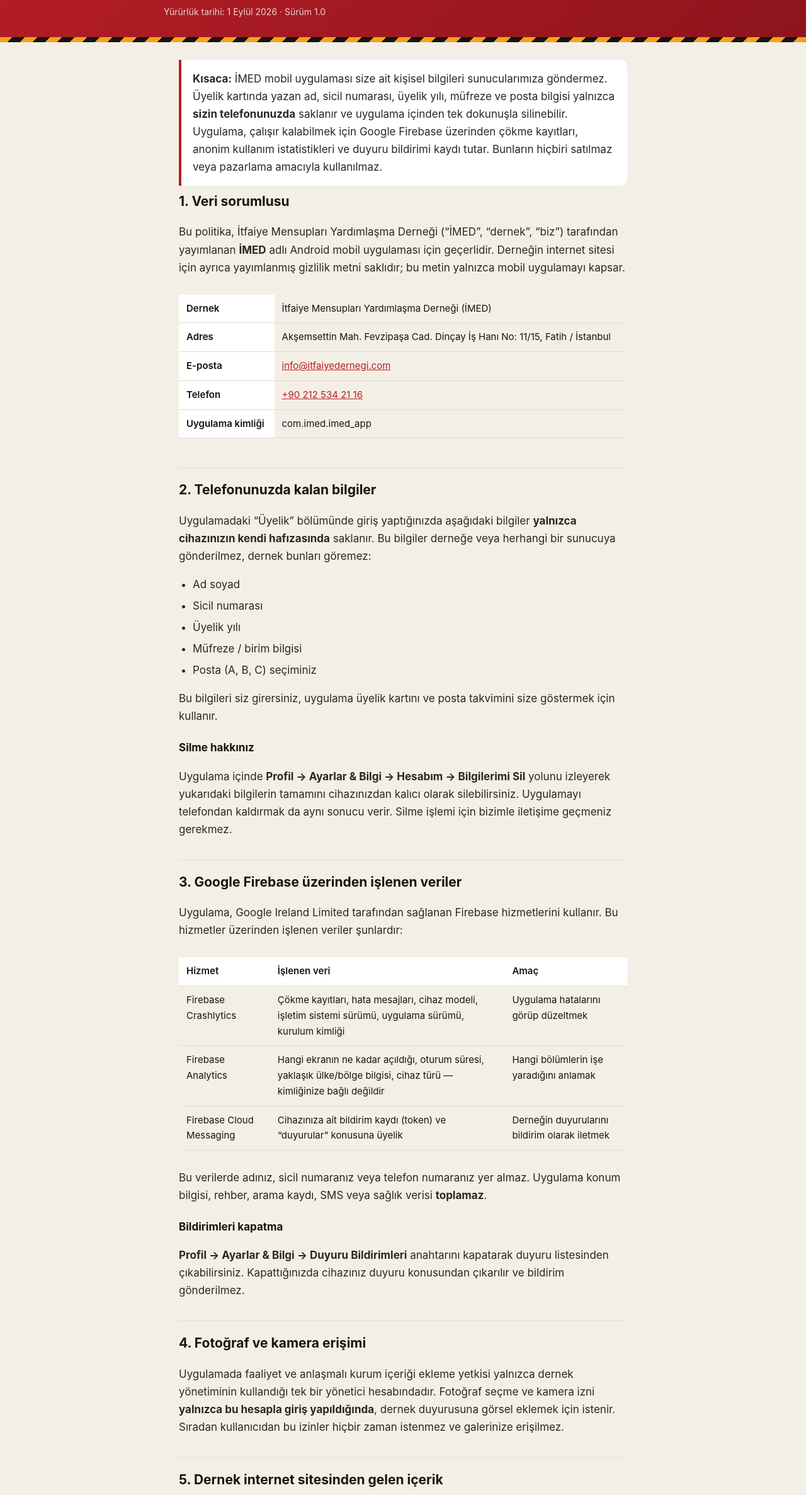
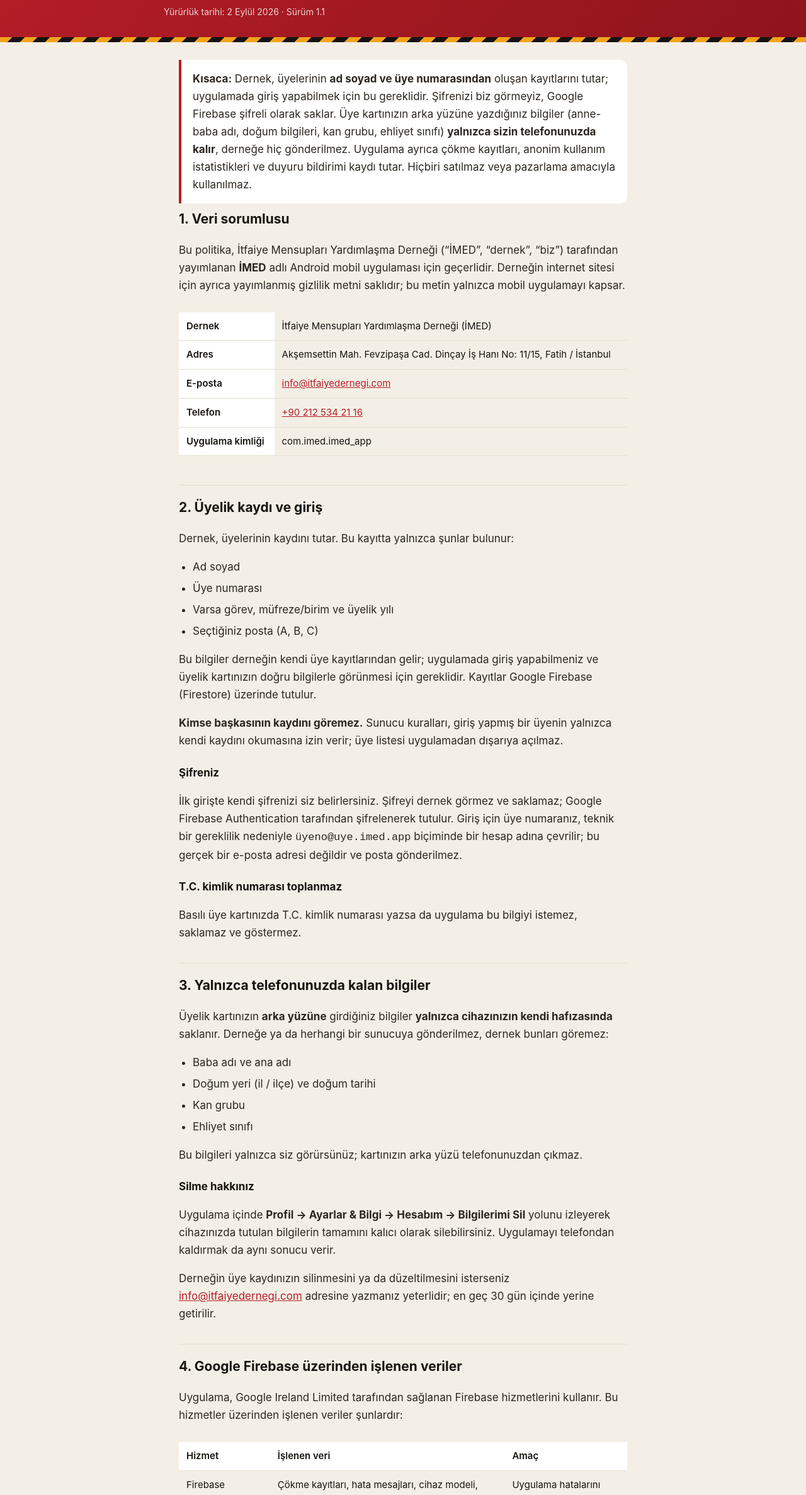
Before and after one commit to imeddernek/gizlilik, a plain HTML site: page index.html in a window 1280 px wide. Shown: the part 142-2516 px from the top of the page at 63% size. Drawn offline with Linux system fonts and the light colour scheme.

Commit message:
Üyelik kaydı ve giriş bölümü eklendi (sürüm 1.1)

```diff
--- a/index.html
+++ b/index.html
@@ -74,7 +74,7 @@
   <div class="wrap">
     <p class="kurum">İtfaiye Mensupları Yardımlaşma Derneği</p>
     <h1>İMED Mobil Uygulaması<br>Gizlilik Politikası</h1>
-    <p class="tarih">Yürürlük tarihi: 1 Eylül 2026 · Sürüm 1.0</p>
+    <p class="tarih">Yürürlük tarihi: 2 Eylül 2026 · Sürüm 1.1</p>
   </div>
 </header>
 <div class="serit"></div>
@@ -82,13 +82,14 @@
 <main>
 
 <div class="ozet">
-  <p><strong>Kısaca:</strong> İMED mobil uygulaması size ait kişisel bilgileri
-  sunucularımıza göndermez. Üyelik kartında yazan ad, sicil numarası, üyelik
-  yılı, müfreze ve posta bilgisi yalnızca <strong>sizin telefonunuzda</strong>
-  saklanır ve uygulama içinden tek dokunuşla silinebilir. Uygulama, çalışır
-  kalabilmek için Google Firebase üzerinden çökme kayıtları, anonim kullanım
-  istatistikleri ve duyuru bildirimi kaydı tutar. Bunların hiçbiri satılmaz
-  veya pazarlama amacıyla kullanılmaz.</p>
+  <p><strong>Kısaca:</strong> Dernek, üyelerinin <strong>ad soyad ve üye
+  numarasından</strong> oluşan kayıtlarını tutar; uygulamada giriş yapabilmek
+  için bu gereklidir. Şifrenizi biz görmeyiz, Google Firebase şifreli olarak
+  saklar. Üye kartınızın arka yüzüne yazdığınız bilgiler (anne-baba adı, doğum
+  bilgileri, kan grubu, ehliyet sınıfı) <strong>yalnızca sizin telefonunuzda
+  kalır</strong>, derneğe hiç gönderilmez. Uygulama ayrıca çökme kayıtları,
+  anonim kullanım istatistikleri ve duyuru bildirimi kaydı tutar. Hiçbiri
+  satılmaz veya pazarlama amacıyla kullanılmaz.</p>
 </div>
 
 <h2>1. Veri sorumlusu</h2>
@@ -107,27 +108,55 @@ saklıdır; bu metin yalnızca mobil uygulamayı kapsar.</p>
 </table>
 </div>
 
-<h2>2. Telefonunuzda kalan bilgiler</h2>
-<p>Uygulamadaki “Üyelik” bölümünde giriş yaptığınızda aşağıdaki bilgiler
-<strong>yalnızca cihazınızın kendi hafızasında</strong> saklanır. Bu bilgiler
-derneğe veya herhangi bir sunucuya gönderilmez, dernek bunları göremez:</p>
+<h2>2. Üyelik kaydı ve giriş</h2>
+<p>Dernek, üyelerinin kaydını tutar. Bu kayıtta yalnızca şunlar bulunur:</p>
 <ul>
   <li>Ad soyad</li>
-  <li>Sicil numarası</li>
-  <li>Üyelik yılı</li>
-  <li>Müfreze / birim bilgisi</li>
-  <li>Posta (A, B, C) seçiminiz</li>
+  <li>Üye numarası</li>
+  <li>Varsa görev, müfreze/birim ve üyelik yılı</li>
+  <li>Seçtiğiniz posta (A, B, C)</li>
 </ul>
-<p>Bu bilgileri siz girersiniz, uygulama üyelik kartını ve posta takvimini
-size göstermek için kullanır.</p>
+<p>Bu bilgiler derneğin kendi üye kayıtlarından gelir; uygulamada giriş
+yapabilmeniz ve üyelik kartınızın doğru bilgilerle görünmesi için gereklidir.
+Kayıtlar Google Firebase (Firestore) üzerinde tutulur.</p>
+
+<p><strong>Kimse başkasının kaydını göremez.</strong> Sunucu kuralları, giriş
+yapmış bir üyenin yalnızca kendi kaydını okumasına izin verir; üye listesi
+uygulamadan dışarıya açılmaz.</p>
+
+<h3>Şifreniz</h3>
+<p>İlk girişte kendi şifrenizi siz belirlersiniz. Şifreyi dernek görmez ve
+saklamaz; Google Firebase Authentication tarafından şifrelenerek tutulur.
+Giriş için üye numaranız, teknik bir gereklilik nedeniyle
+<code>üyeno@uye.imed.app</code> biçiminde bir hesap adına çevrilir; bu gerçek
+bir e-posta adresi değildir ve posta gönderilmez.</p>
+
+<h3>T.C. kimlik numarası toplanmaz</h3>
+<p>Basılı üye kartınızda T.C. kimlik numarası yazsa da uygulama bu bilgiyi
+istemez, saklamaz ve göstermez.</p>
+
+<h2>3. Yalnızca telefonunuzda kalan bilgiler</h2>
+<p>Üyelik kartınızın <strong>arka yüzüne</strong> girdiğiniz bilgiler
+<strong>yalnızca cihazınızın kendi hafızasında</strong> saklanır. Derneğe ya da
+herhangi bir sunucuya gönderilmez, dernek bunları göremez:</p>
+<ul>
+  <li>Baba adı ve ana adı</li>
+  <li>Doğum yeri (il / ilçe) ve doğum tarihi</li>
+  <li>Kan grubu</li>
+  <li>Ehliyet sınıfı</li>
+</ul>
+<p>Bu bilgileri yalnızca siz görürsünüz; kartınızın arka yüzü telefonunuzdan
+çıkmaz.</p>
 
 <h3>Silme hakkınız</h3>
 <p>Uygulama içinde <strong>Profil → Ayarlar &amp; Bilgi → Hesabım → Bilgilerimi
-Sil</strong> yolunu izleyerek yukarıdaki bilgilerin tamamını cihazınızdan kalıcı
-olarak silebilirsiniz. Uygulamayı telefondan kaldırmak da aynı sonucu verir.
-Silme işlemi için bizimle iletişime geçmeniz gerekmez.</p>
+Sil</strong> yolunu izleyerek cihazınızda tutulan bilgilerin tamamını kalıcı
+olarak silebilirsiniz. Uygulamayı telefondan kaldırmak da aynı sonucu verir.</p>
+<p>Derneğin üye kaydınızın silinmesini ya da düzeltilmesini isterseniz
+<a href="mailto:info@itfaiyedernegi.com">info@itfaiyedernegi.com</a> adresine
+yazmanız yeterlidir; en geç 30 gün içinde yerine getirilir.</p>
 
-<h2>3. Google Firebase üzerinden işlenen veriler</h2>
+<h2>4. Google Firebase üzerinden işlenen veriler</h2>
 <p>Uygulama, Google Ireland Limited tarafından sağlanan Firebase hizmetlerini
 kullanır. Bu hizmetler üzerinden işlenen veriler şunlardır:</p>
 
@@ -165,21 +194,21 @@ Uygulama konum bilgisi, rehber, arama kaydı, SMS veya sağlık verisi
 kapatarak duyuru listesinden çıkabilirsiniz. Kapattığınızda cihazınız duyuru
 konusundan çıkarılır ve bildirim gönderilmez.</p>
 
-<h2>4. Fotoğraf ve kamera erişimi</h2>
-<p>Uygulamada faaliyet ve anlaşmalı kurum içeriği ekleme yetkisi yalnızca
-dernek yönetiminin kullandığı tek bir yönetici hesabındadır. Fotoğraf seçme ve
+<h2>5. Fotoğraf ve kamera erişimi</h2>
+<p>Uygulamada içerik ekleme yetkisi yalnızca dernek yönetiminin kullandığı tek
+bir yönetici hesabındadır. Fotoğraf seçme ve
 kamera izni <strong>yalnızca bu hesapla giriş yapıldığında</strong>, dernek
 duyurusuna görsel eklemek için istenir. Sıradan kullanıcıdan bu izinler hiçbir
 zaman istenmez ve galerinize erişilmez.</p>
 
-<h2>5. Dernek internet sitesinden gelen içerik</h2>
+<h2>6. Dernek internet sitesinden gelen içerik</h2>
 <p>Faaliyetler, anlaşmalı kurumlar, tüzük, yönetim kurulu ve şehitlerimiz gibi
 içerikler derneğin <a href="https://www.itfaiyedernegi.com">itfaiyedernegi.com</a>
 adresindeki sitesinden okunur. Bu istekler herkese açık içerik istekleridir;
 kimliğinizi taşımaz. İçerik, internetiniz yokken de görebilmeniz için
 cihazınızda geçici olarak saklanır.</p>
 
-<h2>6. Verilerin paylaşımı</h2>
+<h2>7. Verilerin paylaşımı</h2>
 <p>Kişisel verilerinizi satmayız, kiralamayız ve reklam amacıyla üçüncü
 taraflara aktarmayız. Yukarıda sayılan Firebase hizmetleri dışında veri
 aktarımı yapılmaz. Firebase verileri Google’ın sunucularında işlenir;
@@ -187,10 +216,14 @@ Google’ın gizlilik politikası
 <a href="https://policies.google.com/privacy">policies.google.com/privacy</a>
 adresindedir.</p>
 
-<h2>7. Saklama süreleri</h2>
+<h2>8. Saklama süreleri</h2>
 <ul>
-  <li><strong>Cihazdaki üyelik bilgileri:</strong> siz silene veya uygulamayı
-      kaldırana kadar.</li>
+  <li><strong>Dernek üye kaydı (ad, üye no):</strong> üyeliğiniz sürdüğü
+      sürece; silinmesini istediğinizde kaldırılır.</li>
+  <li><strong>Giriş hesabınız ve şifreniz:</strong> hesabınız silinene
+      kadar.</li>
+  <li><strong>Cihazınızda kalan kart bilgileri:</strong> siz silene veya
+      uygulamayı kaldırana kadar.</li>
   <li><strong>Çökme kayıtları:</strong> Firebase Crashlytics’in varsayılan
       süresi olan 90 gün.</li>
   <li><strong>Kullanım istatistikleri:</strong> Firebase Analytics’in
@@ -199,11 +232,11 @@ adresindedir.</p>
       uygulamayı kaldırdığınızda geçersiz olur.</li>
 </ul>
 
-<h2>8. Çocukların gizliliği</h2>
+<h2>9. Çocukların gizliliği</h2>
 <p>Uygulama itfaiye mensuplarına ve dernek üyelerine yöneliktir; 13 yaş altı
 çocuklara yönelik değildir ve bilerek onlardan veri toplamaz.</p>
 
-<h2>9. KVKK kapsamındaki haklarınız</h2>
+<h2>10. KVKK kapsamındaki haklarınız</h2>
 <p>6698 sayılı Kişisel Verilerin Korunması Kanunu’nun 11. maddesi uyarınca;
 kişisel verilerinizin işlenip işlenmediğini öğrenme, işlenmişse bilgi talep
 etme, düzeltilmesini veya silinmesini isteme ve işlemeye itiraz etme
@@ -211,11 +244,11 @@ haklarına sahipsiniz. Başvurularınızı
 <a href="mailto:info@itfaiyedernegi.com">info@itfaiyedernegi.com</a> adresine
 iletebilirsiniz; en geç 30 gün içinde yanıt verilir.</p>
 
-<h2>10. Bu politikadaki değişiklikler</h2>
+<h2>11. Bu politikadaki değişiklikler</h2>
 <p>Politika güncellenirse bu sayfadaki yürürlük tarihi değişir. Önemli
 değişiklikler uygulama içi duyuru ile bildirilir.</p>
 
-<h2>11. İletişim</h2>
+<h2>12. İletişim</h2>
 <p>Gizlilikle ilgili her türlü soru için:
 <a href="mailto:info@itfaiyedernegi.com">info@itfaiyedernegi.com</a> ·
 <a href="tel:+902125342116">+90 212 534 21 16</a></p>
```
